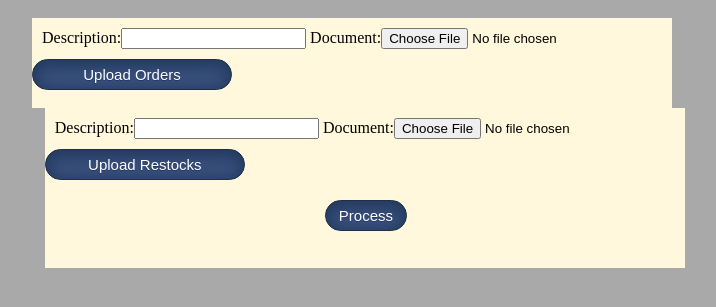
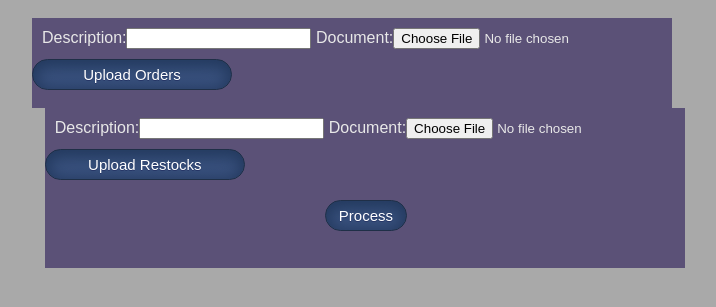
Before and after one commit to thepinkturtle/FightingFowl, a Django app: page / in a window 1280 px wide. Shown: the top 307 px of the page, without its empty margins (224-940 px from the left). Run offline with Django 3.2, Linux system fonts and the light colour scheme.

Commit message:
Update model_form_upload.html

```diff
--- a/StockerChecker/templates/model_form_upload.html
+++ b/StockerChecker/templates/model_form_upload.html
@@ -1,15 +1,15 @@
 {% extends 'base.html' %}
 
 {% block content %}
-    <div class="card card-5" style="margin-left:20%;height:80px; width:50%; background-color:cornsilk; padding-top:10px;">
-        <form method="post" enctype="multipart/form-data"  style="display: inline; margin:10px">
+    <div class="card card-5" style="margin-left:20%;height:80px; width:50%; background-color:#5B5177; padding-top:10px;">
+        <form method="post" enctype="multipart/form-data"  style=" display: inline; margin:10px; color:#E8E8E8;color:#E8E8E8; font-family:Arial;">
             {% csrf_token %}
             {{ form }}
             <button type="submit" class="myButton" style="margin-left:auto; margin-right:auto; width:200px; margin-top:10px;"> Upload Orders </button>
         </form>
     </div>
-    <div class="card card-5" style="margin-left:21%; height:150px; width:50%; background-color:cornsilk; padding-top:10px">
-        <form method="post" enctype="multipart/form-data" style="display: inline; margin:10px">
+    <div class="card card-5" style="margin-left:21%; height:150px; width:50%; background-color:#5B5177; padding-top:10px">
+        <form method="post" enctype="multipart/form-data" style="display: inline; margin:10px; color:#E8E8E8; font-family:Arial;">
             {% csrf_token %}
             {{ form }}
             <button type="submit" class="myButton" style="margin-left:auto; margin-right:auto; width:200px; margin-top:10px;"> Upload Restocks </button>
```
